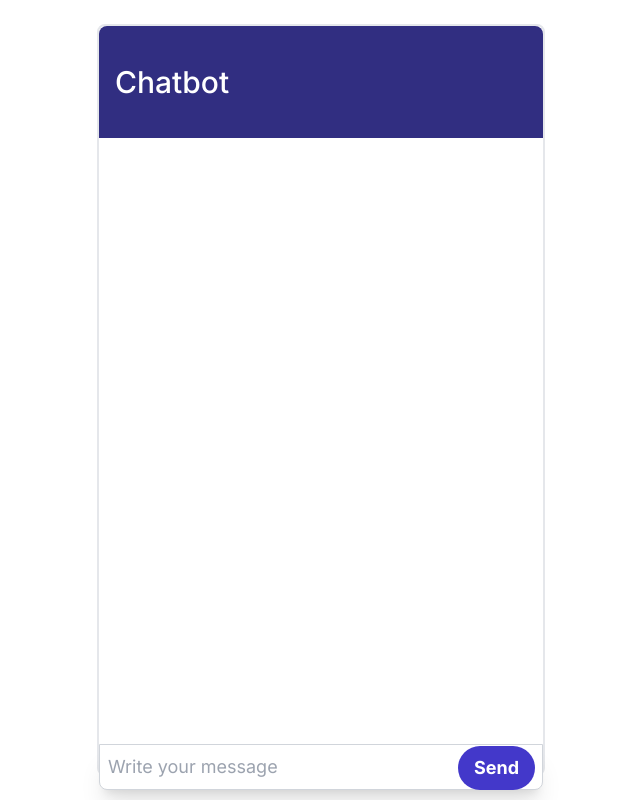
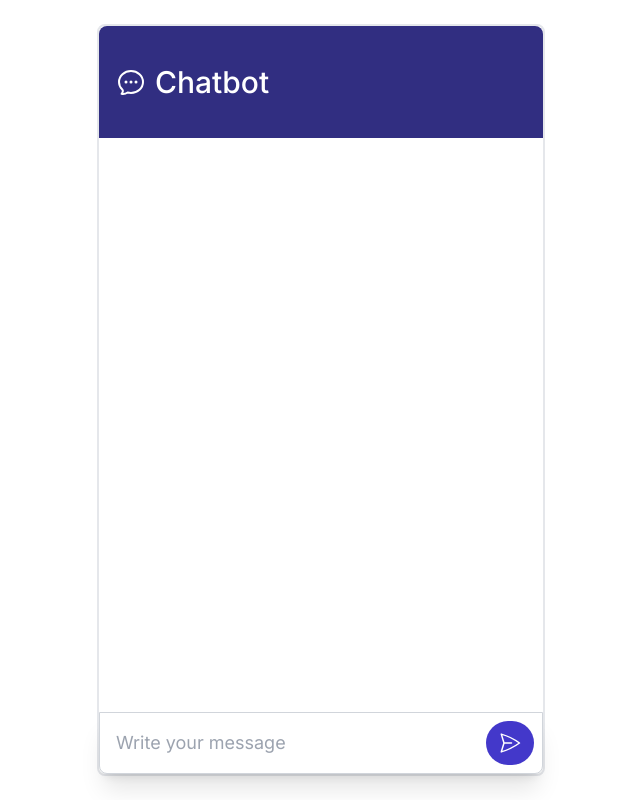
Before and after one commit to ellumaar/chatbot, a Next.js app: page / in a window 1280 px wide. Shown: the whole page, without its empty margins (319-959 px from the left). Built offline with nearby package versions, Linux system fonts and the light colour scheme.

Commit message:
add more styling and UI elements

```diff
--- a/src/app/page.tsx
+++ b/src/app/page.tsx
@@ -4,22 +4,21 @@ import { useChat } from 'ai/react';
 
 export default function Chat() {
   const { messages, input, handleInputChange, handleSubmit } = useChat();
-  const short="hi"
-  const msg = "The standard chunk of Lorem Ipsum used since the 1500s is reproduced below for those interested. Sections 1.10.32 and 1.10.33 from de Finibus Bonorum et Malorum by Cicero are also reproduced in their exact original form, accompanied by English versions from the 1914 translation by H. Rackham."
+  const chatIcon = (<svg xmlns="http://www.w3.org/2000/svg" fill="none" viewBox="0 0 24 24" stroke-width="1.5" stroke="currentColor" className="size-8">
+        <path stroke-linecap="round" stroke-linejoin="round" d="M8.625 12a.375.375 0 1 1-.75 0 .375.375 0 0 1 .75 0Zm0 0H8.25m4.125 0a.375.375 0 1 1-.75 0 .375.375 0 0 1 .75 0Zm0 0H12m4.125 0a.375.375 0 1 1-.75 0 .375.375 0 0 1 .75 0Zm0 0h-.375M21 12c0 4.556-4.03 8.25-9 8.25a9.764 9.764 0 0 1-2.555-.337A5.972 5.972 0 0 1 5.41 20.97a5.969 5.969 0 0 1-.474-.065 4.48 4.48 0 0 0 .978-2.025c.09-.457-.133-.901-.467-1.226C3.93 16.178 3 14.189 3 12c0-4.556 4.03-8.25 9-8.25s9 3.694 9 8.25Z" />
+      </svg>)
   return (
     <div className="flex flex-col w-full min-h-96 max-w-md p-4 mx-auto my-4 border-2 relative rounded-lg">
-      <div className="bg-indigo-900 h-28 rounded-t-lg -m-4 mb-1 flex items-center p-4">
-        <h1 className="text-3xl font-medium text-white">Chatbot</h1>
+      <div className="bg-indigo-900 h-28 rounded-t-lg -m-4 mb-1 flex gap-2 items-center p-4 text-white">
+      {chatIcon}
+
+        <h1 className="text-3xl font-medium">Chatbot</h1>
       </div>
       <div className="overflow-y-auto no-scrollbar flex flex-col gap-4 p-2 select-none">
-        {/* <div className="whitespace-pre-wrap user flex items-end flex-row-reverse"><p className="p-2 rounded bg-gray-200">{short}</p></div>
-        <div className="whitespace-pre-wrap AI flex items-end"><p className="p-2 rounded bg-gray-200">{short}</p></div>
-        <div className="whitespace-pre-wrap user flex items-end flex-row-reverse"><p className="p-2 rounded bg-gray-200">{msg}</p></div>
-        <div className="whitespace-pre-wrap AI flex items-end"><p className="p-2 rounded bg-gray-200">{msg}</p></div>
-        <div className="whitespace-pre-wrap user flex items-end flex-row-reverse"><p className="p-2 rounded bg-gray-200">{short}</p></div> */}
       {messages.map(m => (
-        <div key={m.id} className={`whitespace-pre-wrap user flex items-end ${m.role === 'user' && 'flex-row-reverse'}`}>
-          <p className="p-2 rounded bg-gray-200">
+        <div key={m.id} className={`whitespace-pre-wrap user flex items-end ${m.role === 'user' && 'flex-row-reverse '}`}>
+          <p className={`flex gap-2 p-2 rounded-b-lg ${m.role === 'user' && 'bg-gray-200'}`}>
+            {m.role !== 'user' && chatIcon}
             {m.content}
           </p>
         </div>
@@ -27,17 +26,19 @@ export default function Chat() {
       </div>
 
       <form className="absolute bottom-0 w-full -m-4" onSubmit={handleSubmit}>
-        <div>
+        <div className="absolute bottom-4 w-full p-2 flex gap-2 border border-gray-300 rounded-b-lg shadow-xl bg-white">
           <input
-            className="text-lg w-full max-w-md p-2 border border-gray-300 rounded-b-lg shadow-xl"
+            className="text-lg w-full max-w-md p-2"
             value={input}
             placeholder="Write your message"
             onChange={handleInputChange}
           />
+          <button className="bg-indigo-700 hover:bg-indigo-900 text-white text-lg font-bold py-2 px-3 rounded-full" onClick={handleSubmit}>
+          <svg xmlns="http://www.w3.org/2000/svg" fill="none" viewBox="0 0 24 24" stroke-width="1.5" stroke="currentColor" className="size-6">
+            <path stroke-linecap="round" stroke-linejoin="round" d="M6 12 3.269 3.125A59.769 59.769 0 0 1 21.485 12 59.768 59.768 0 0 1 3.27 20.875L5.999 12Zm0 0h7.5" />
+          </svg>
+        </button>
         </div>
-        <button className="absolute bottom-0 right-2 bg-indigo-700 hover:bg-indigo-900 text-white text-lg font-bold py-2 px-4 rounded-full" onClick={handleSubmit}>
-          Send
-        </button>
       </form>
     </div>
   );
```
